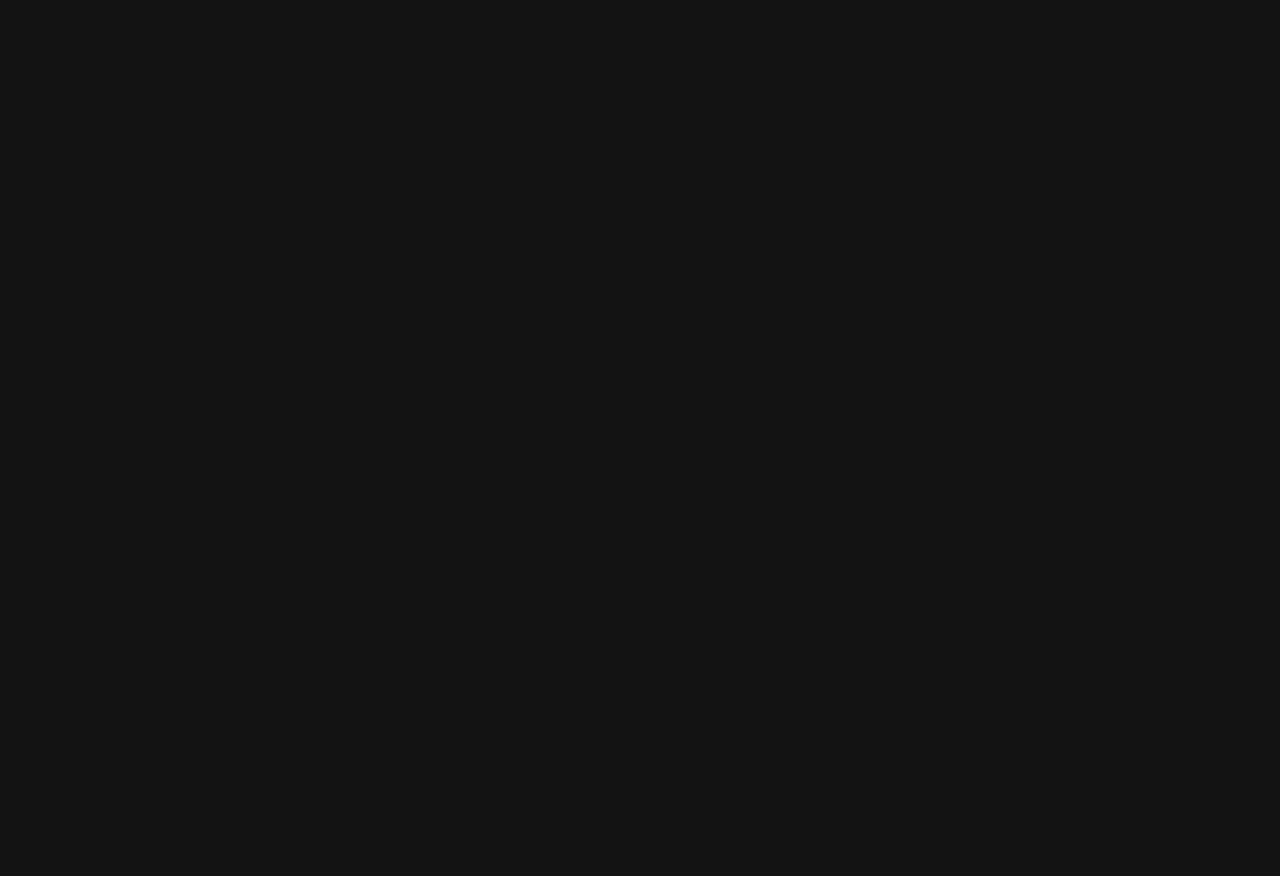
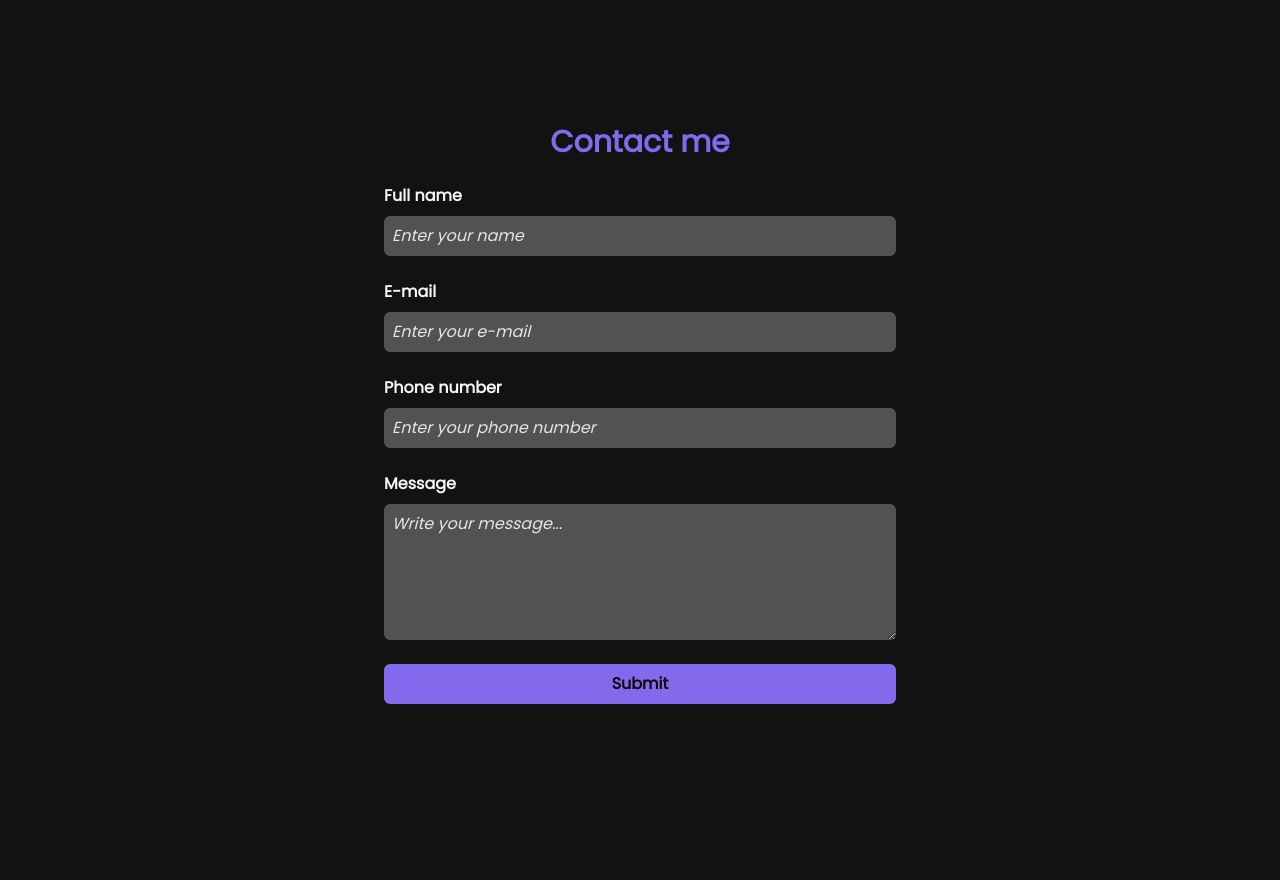
Before and after one commit to Laraass/portfolio, a React (Vite) app: page / in a window 1280 px wide. Shown: the part 3440-4320 px from the top of the page. Built offline with nearby package versions, Linux system fonts and the light colour scheme.

Commit message:
render contact section

```diff
--- a/src/sections/Contact.tsx
+++ b/src/sections/Contact.tsx
@@ -1,9 +1,53 @@
-import React from "react";
+import React, { useState } from "react";
+import InputField from "../components/Inputfield";
+import Button from "../components/Button";
 
 const Contact: React.FC = () => {
+  const [name, setName] = useState("");
+  const [email, setEmail] = useState("");
+  const [phoneNumber, setPhoneNumber] = useState("");
+  const [message, setMessage] = useState("");
+
   return (
-    <section data-aos="fade-up" className="bg-shade-800 min-h-screen py-28" id="contact">
-      {/* Contact */}
+    <section
+      data-aos="fade-up"
+      className="max-w-7xl min-h-screen py-28 mx-auto flex justify-center items-center"
+      id="contact"
+    >
+      <form
+      className="flex flex-col gap-6 w-full max-w-lg items-center">
+        <h2 className="text-3xl font-bold text-primary">Contact me</h2>
+
+        <InputField
+          label="Full name"
+          placeholder="Enter your name"
+          value={name}
+          onChange={(e) => setName(e.target.value)}
+        />
+
+        <InputField
+          label="E-mail"
+          placeholder="Enter your e-mail"
+          value={email}
+          onChange={(e) => setEmail(e.target.value)}
+        />
+
+        <InputField
+          label="Phone number"
+          placeholder="Enter your phone number"
+          value={phoneNumber}
+          onChange={(e) => setPhoneNumber(e.target.value)}
+        />
+
+        <InputField
+          label="Message"
+          placeholder="Write your message..."
+          type="textarea"
+          value={message}
+          onChange={(e) => setMessage(e.target.value)}
+        />
+        <Button text="Submit" onClick={() => alert("Message sent!")} />
+      </form>
     </section>
   );
 };
```
